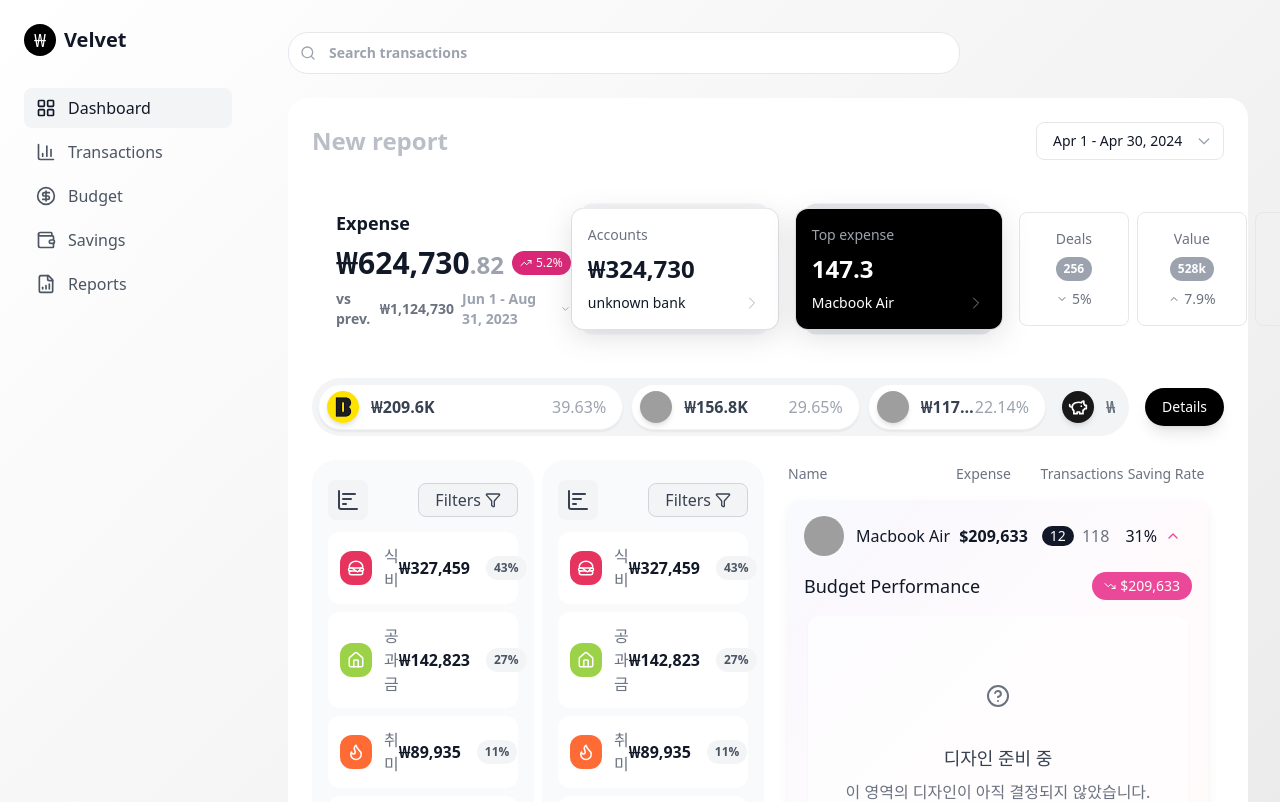
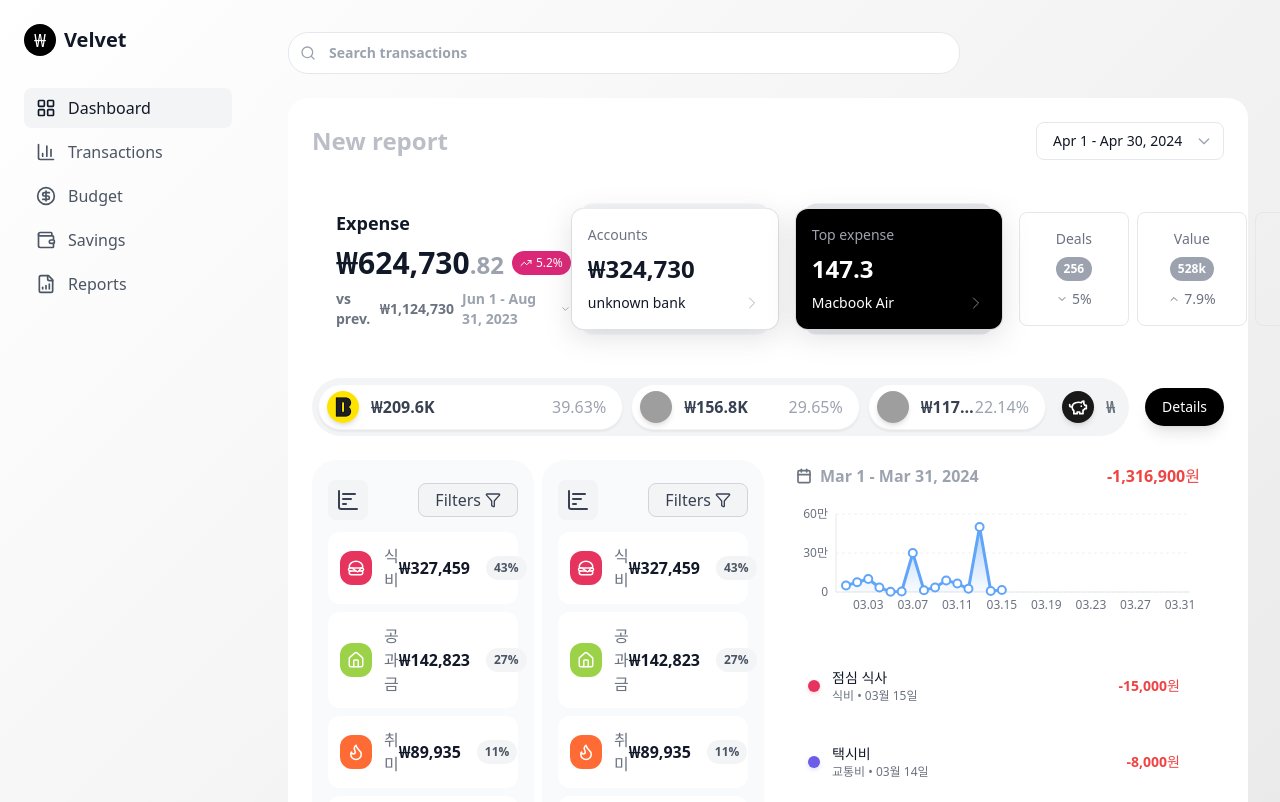
Before and after one commit to jihunhong/velvet, a React (Vite) app: page / in a window 1280 px wide. Shown: the top 802 px of the page. Built offline with nearby package versions, Linux system fonts and the light colour scheme; grey boxes are pictures that could not be loaded; a web font is replaced by a local one.

Commit message:
feat: budget대신 소비내역 컴포넌트 작성, 적용

```diff
--- /dev/null
+++ b/src/common/consants/categoryName.ts
@@ -0,0 +1,9 @@
+export const food = '식비'
+export const housing = '주거비'
+export const utils = '공과금·통신비'
+export const transportation = '교통비'
+export const health = '의료·건강'
+export const hobby = '취미·여가'
+export const shopping = '쇼핑'
+export const saving = '저축·투자'
+export const others = '기타'
--- a/src/components/CategoryExpenses.tsx
+++ b/src/components/CategoryExpenses.tsx
@@ -1,5 +1,5 @@
-import { BarChart, Bar, XAxis, YAxis, CartesianGrid, Tooltip, ResponsiveContainer, Label } from 'recharts';
-import { ShoppingBag, Utensils } from 'lucide-react';
+import {ShoppingBag} from 'lucide-react';
+import {Bar, BarChart, CartesianGrid, ResponsiveContainer, XAxis} from 'recharts';
 
 interface CategoryExpensesProps {
   data: {
@@ -22,7 +22,7 @@ const CategoryExpenses = ({ data }: CategoryExpensesProps) => {
           <ShoppingBag size={30} className="text-green-500" />
         </div>
         <div>
-          <h3 className="text-base font-medium text-gray-500">카테고리별 지출</h3>
+          <h3 className="text-base font-bold text-gray-500">카테고리별 지출</h3>
           <span className="text-sm font-semibold">쇼핑</span>
         </div>
       </div>
--- a/src/components/Dashboard.tsx
+++ b/src/components/Dashboard.tsx
@@ -1,7 +1,7 @@
 import {format} from 'date-fns';
 import AccountList from './AccountList';
-import Budgets from './Budgets';
 import CategoryExpenses from './CategoryExpenses';
+import ExpenseList from './ExpenseList';
 import ExpenseRankingList from './ExpenseTracking';
 import Revenue from './Revenue';
 
@@ -148,19 +148,19 @@ export default function Dashboard({ timeframe, onTimeframeChange }: DashboardPro
         <Revenue data={mockData} />
       </div>
       <AccountList accounts={sampleAccounts} />
-      <div className='grid grid-rows-2 grid-cols-1 lg:grid-cols-4 gap-2 w-full'>
-        <div className='row-span-1'>
+      <div className="grid grid-rows-[362px_362px] grid-cols-1 lg:grid-cols-4 gap-2 w-full">
+        <div className="row-span-1">
           <ExpenseRankingList />
         </div>
-        <div className='row-span-1'>
+        <div className="row-span-1">
           <ExpenseRankingList />
         </div>
-        <div className='row-span-2 col-span-2'>
-          <Budgets />
+        <div className="row-span-2 col-span-2">
+          <ExpenseList />
         </div>
         <div className="row-span-1 col-span-2">
-        <CategoryExpenses data={categoryExpenseData} />
-      </div>
+          <CategoryExpenses data={categoryExpenseData} />
+        </div>
       </div>
 
     </div>
--- /dev/null
+++ b/src/components/ExpenseList.tsx
@@ -0,0 +1,240 @@
+import {format} from 'date-fns';
+import {Calendar} from 'lucide-react';
+import {Area, AreaChart, CartesianGrid, ResponsiveContainer, XAxis, YAxis} from 'recharts';
+import * as colors from '../common/colors/expenseCategory';
+import * as categoryNames from '../common/consants/categoryName';
+
+interface Expense {
+  id: number;
+  date: Date;
+  category: string;
+  description: string;
+  amount: number;
+}
+
+const categoryColors: { [key: string]: string } = {
+  [categoryNames.food]: colors.food,          // 식사, 카페, 배달 등
+  [categoryNames.housing]: colors.housing,    // 월세, 관리비
+  [categoryNames.utils]: colors.utils,        // 전기, 수도, 가스, 휴대폰, 인터넷
+  [categoryNames.transportation]: colors.transportation, // 대중교통, 주유, 차량 유지비
+  [categoryNames.health]: colors.health,      // 병원, 약국, 헬스장
+  [categoryNames.hobby]: colors.hobby,        // 영화, 게임, 운동, 레저 활동
+  [categoryNames.shopping]: colors.shopping,  // 의류, 잡화, 온라인 쇼핑
+  [categoryNames.saving]: colors.saving,      // 적금, 펀드, 주식
+  [categoryNames.others]: colors.others       // 분류 어려운 지출
+};
+
+const mockExpenses: Expense[] = [
+  {
+    id: 1,
+    date: new Date(2024, 2, 15),
+    category: categoryNames.food,
+    description: '점심 식사',
+    amount: 15000
+  },
+  {
+    id: 2,
+    date: new Date(2024, 2, 14),
+    category: categoryNames.transportation,
+    description: '택시비',
+    amount: 8000
+  },
+  {
+    id: 3,
+    date: new Date(2024, 2, 13),
+    category: categoryNames.housing,
+    description: '월세',
+    amount: 500000
+  },
+  {
+    id: 4,
+    date: new Date(2024, 2, 12),
+    category: categoryNames.food,
+    description: '저녁 식사',
+    amount: 25000
+  },
+  {
+    id: 5,
+    date: new Date(2024, 2, 11),
+    category: categoryNames.utils,
+    description: '전기세',
+    amount: 65000
+  },
+  {
+    id: 6,
+    date: new Date(2024, 2, 10),
+    category: categoryNames.shopping,
+    description: '옷 구매',
+    amount: 89000
+  },
+  {
+    id: 7,
+    date: new Date(2024, 2, 9),
+    category: categoryNames.health,
+    description: '병원 진료',
+    amount: 35000
+  },
+  {
+    id: 8,
+    date: new Date(2024, 2, 8),
+    category: categoryNames.hobby,
+    description: '영화 관람',
+    amount: 14000
+  },
+  {
+    id: 9,
+    date: new Date(2024, 2, 7),
+    category: categoryNames.saving,
+    description: '적금',
+    amount: 300000
+  },
+  {
+    id: 10,
+    date: new Date(2024, 2, 6),
+    category: categoryNames.food,
+    description: '카페',
+    amount: 4500
+  },
+  {
+    id: 11,
+    date: new Date(2024, 2, 5),
+    category: categoryNames.transportation,
+    description: '지하철',
+    amount: 1400
+  },
+  {
+    id: 12,
+    date: new Date(2024, 2, 4),
+    category: categoryNames.utils,
+    description: '인터넷 요금',
+    amount: 35000
+  },
+  {
+    id: 13,
+    date: new Date(2024, 2, 3),
+    category: categoryNames.hobby,
+    description: '헬스장 회비',
+    amount: 100000
+  },
+  {
+    id: 14,
+    date: new Date(2024, 2, 2),
+    category: categoryNames.shopping,
+    description: '온라인 쇼핑',
+    amount: 75000
+  },
+  {
+    id: 15,
+    date: new Date(2024, 2, 1),
+    category: categoryNames.others,
+    description: '선물',
+    amount: 50000
+  }
+];
+
+const generateDailyChartData = () => {
+  const sortedExpenses = [...mockExpenses].sort((a, b) => a.date.getTime() - b.date.getTime());
+
+  // 한 달의 시작일과 마지막일 구하기
+  const firstDate = new Date(2024, 2, 1); // 3월 1일
+  const lastDate = new Date(2024, 2, 31); // 3월 31일
+
+  // 한 달 전체 날짜에 대한 데이터 생성
+  const dailyData = [];
+  for (let date = new Date(firstDate); date <= lastDate; date.setDate(date.getDate() + 1)) {
+    const formattedDate = format(date, 'MM.dd');
+    const expense = sortedExpenses.find(e => format(e.date, 'MM.dd') === formattedDate);
+
+    dailyData.push({
+      date: formattedDate,
+      value: expense ? expense.amount : null
+    });
+  }
+
+  return dailyData;
+};
+
+export default function ExpenseList() {
+
+  const dailyChartData = generateDailyChartData();
+  const totalSpent = mockExpenses.reduce((sum, expense) => sum + expense.amount, 0);
+
+  return (
+    <div className="bg-white rounded-[20px] px-6 py-1 h-full flex flex-col">
+      <div className="mb-6">
+        <div className="flex justify-between items-center mb-4">
+          <div className="flex items-center gap-2">
+            <Calendar className="text-gray-500" strokeWidth={2.5} size={16} />
+            <span className="font-semibold text-md text-gray-400">Mar 1 - Mar 31, 2024</span>
+          </div>
+          <div className="flex items-center text-red-500 font-semibold">
+            <span>-{totalSpent.toLocaleString()}원</span>
+          </div>
+        </div>
+
+        <div className="h-32 w-full">
+          <ResponsiveContainer width="100%" height="100%">
+            <AreaChart data={dailyChartData} margin={{ top: 10, right: 10, left: 0, bottom: 10 }}>
+              <defs>
+                <linearGradient id="colorValue" x1="0" y1="0" x2="0" y2="1">
+                  <stop offset="5%" stopColor="#60a5fa" stopOpacity={0.8}/>
+                  <stop offset="95%" stopColor="#60a5fa" stopOpacity={0.1}/>
+                </linearGradient>
+              </defs>
+              <CartesianGrid strokeDasharray="3 3" vertical={false} stroke="#f0f0f0" />
+              <XAxis
+                dataKey="date"
+                axisLine={{ stroke: '#e5e7eb' }}
+                tickLine={false}
+                tick={{ fontSize: 12, fill: '#6b7280' }}
+                padding={{ left: 10, right: 10 }}
+              />
+              <YAxis
+                axisLine={{ stroke: '#e5e7eb' }}
+                tickLine={false}
+                tick={{ fontSize: 12, fill: '#6b7280' }}
+                tickFormatter={(value) => value >= 10000 ? `${(value / 10000).toFixed(0)}만` : value.toString()}
+                width={40}
+              />
+              <Area
+                type="linear"
+                dataKey="value"
+                stroke="#60a5fa"
+                strokeWidth={3}
+                fill="url(#colorValue)"
+
+                dot={{ r: 4, stroke: '#60a5fa', strokeWidth: 2, fill: '#ffffff', fillOpacity: 1 }}
+                activeDot={{ r: 6, stroke: '#60a5fa', strokeWidth: 2, fill: '#ffffff', fillOpacity: 1 }}
+              />
+            </AreaChart>
+          </ResponsiveContainer>
+        </div>
+      </div>
+      <div className="space-y-4 overflow-y-auto flex-1 pr-2 custom-scrollbar">
+        {mockExpenses.map((expense) => (
+          <div
+            key={expense.id}
+            className="flex items-center justify-between p-3 rounded-lg hover:bg-gray-50 transition-all duration-200 ease-in-out cursor-pointer"
+          >
+            <div className="flex items-center gap-3">
+              <div
+                className="w-3 h-3 rounded-full shadow-md"
+                style={{
+                  backgroundColor: categoryColors[expense.category] || colors.others,
+                  boxShadow: `0 2px 4px 0 ${(categoryColors[expense.category] || colors.others)}33`
+                }}
+              />
+              <div>
+                <p className="text-sm font-medium text-gray-900">{expense.description}</p>
+                <p className="text-xs text-gray-500">{expense.category} • {format(expense.date, 'MM월 dd일')}</p>
+              </div>
+            </div>
+            <span className="text-sm font-semibold text-red-500">
+              -{expense.amount.toLocaleString()}원
+            </span>
+          </div>
+        ))}
+      </div>
+    </div>
+  );
+}
--- a/src/components/Revenue.tsx
+++ b/src/components/Revenue.tsx
@@ -1,4 +1,4 @@
-import { ChevronDown, ChevronRight, TrendingUp } from 'lucide-react';
+import {ChevronDown, ChevronRight, TrendingUp} from 'lucide-react';
 import RateCard from './RateCard';
 
 interface RevenueData {
@@ -13,7 +13,6 @@ interface RevenueProps {
 }
 
 export default function Revenue({ data = [] }: RevenueProps) {
-  console.log(data);
 
   return (
     <div className="col-span-3 p-6">
```
